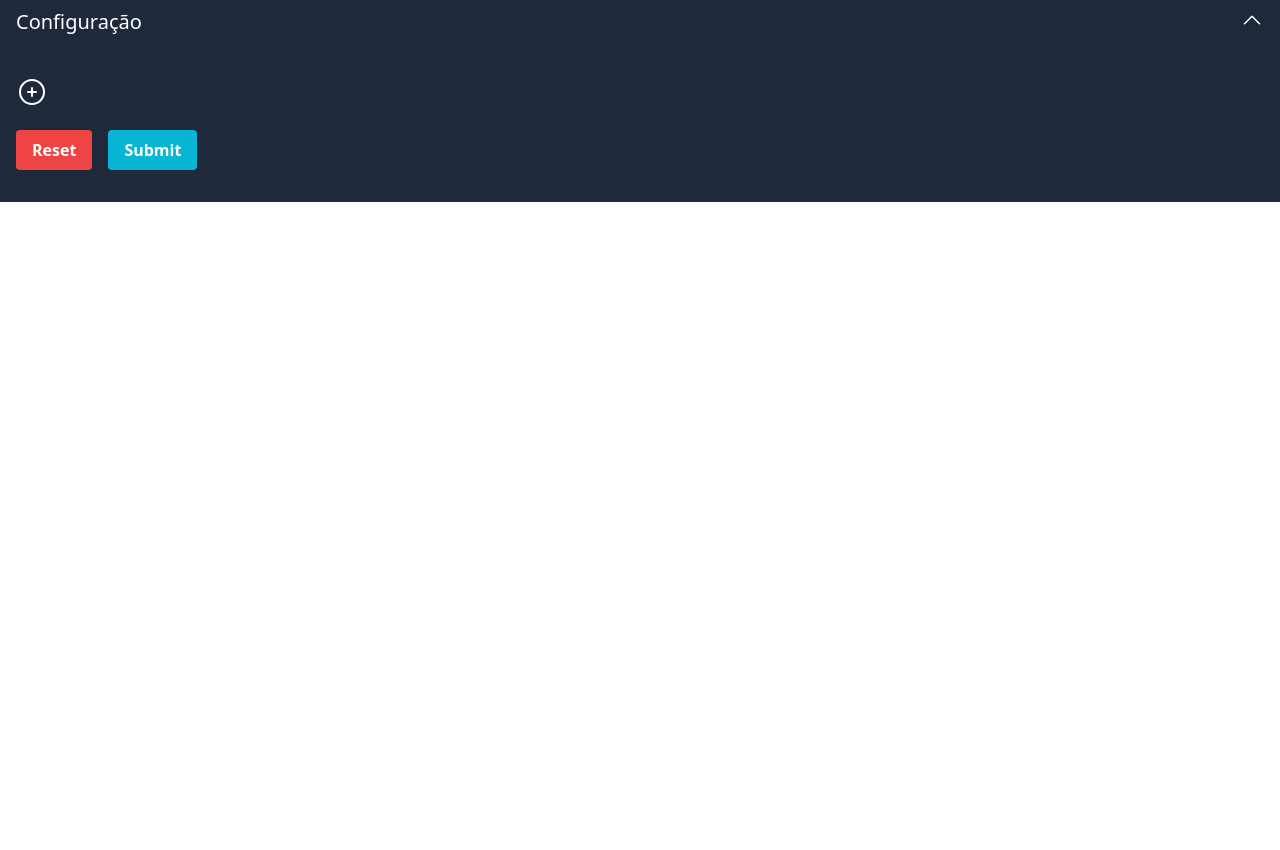
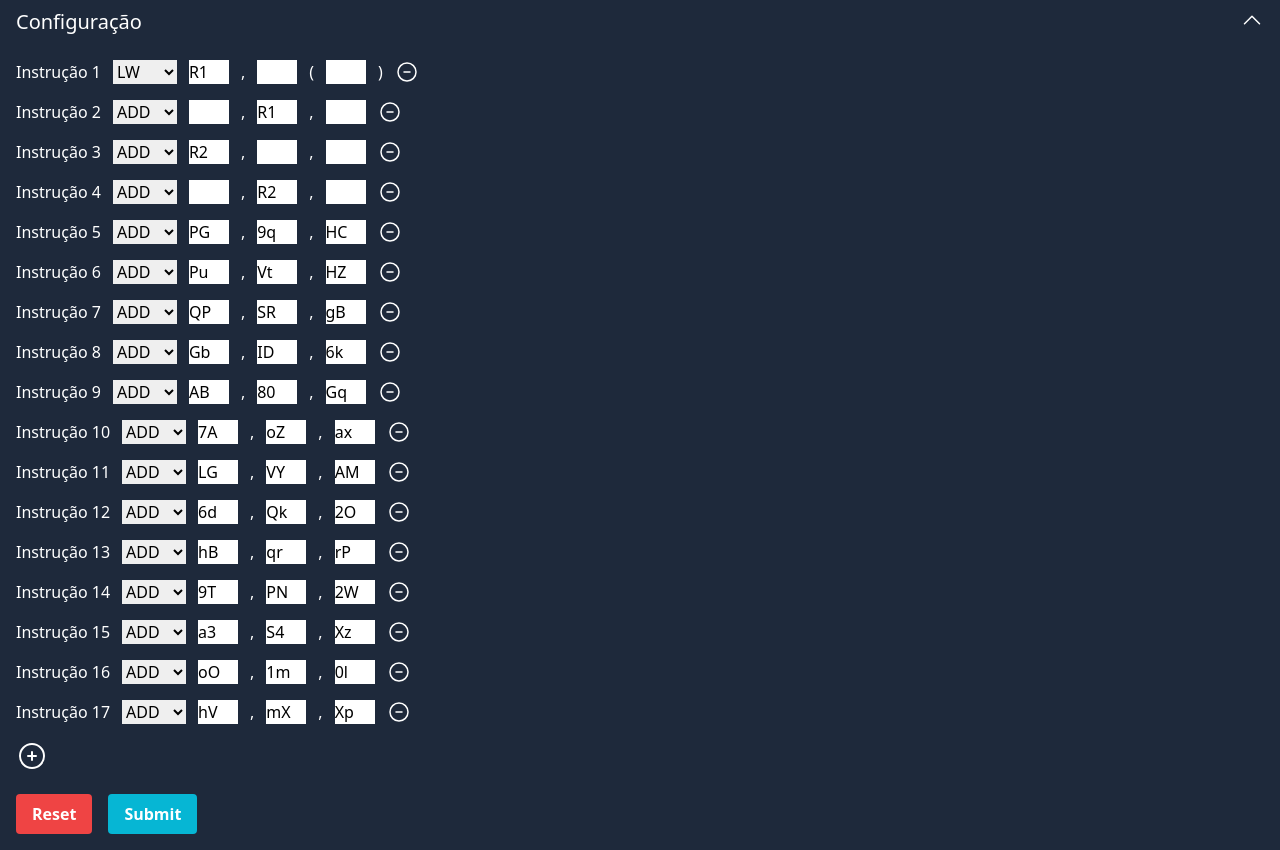
Before and after one commit to santiagopedro1/arq2Sim, a Nuxt app: page / in a window 1280 px wide. Both pictures are taken after a click on the button "Configuração". Before the commit the page ends 800 px from the top, so only its background shows below. Built offline with nearby package versions, Linux system fonts and the light colour scheme.

Commit message:
feat.: Solução conflitos de dados

```diff
--- a/components/listaInstrucoes.vue
+++ b/components/listaInstrucoes.vue
@@ -9,6 +9,36 @@ function removeInst(inst: Array<string>) {
     const index = instructions.value.indexOf(inst)
     instructions.value.splice(index, 1)
 }
+
+function makeid(length: number) {
+    let result = ''
+    let characters =
+        'ABCDEFGHIJKLMNOPQRSTUVWXYZabcdefghijklmnopqrstuvwxyz0123456789'
+    let charactersLength = characters.length
+    for (let i = 0; i < length; i++) {
+        result += characters.charAt(
+            Math.floor(Math.random() * charactersLength)
+        )
+    }
+    return result
+}
+
+onMounted(() => {
+    for (let i = 0; i < 17; i++) {
+        addInst()
+        instructions.value[i][0] = 'ADD'
+    }
+    instructions.value[0][0] = 'LW'
+    instructions.value[0][1] = 'R1'
+    instructions.value[1][2] = 'R1'
+    instructions.value[2][1] = 'R2'
+    instructions.value[3][2] = 'R2'
+    for (let i = 4; i < instructions.value.length; i++) {
+        instructions.value[i][1] = makeid(2)
+        instructions.value[i][2] = makeid(2)
+        instructions.value[i][3] = makeid(2)
+    }
+})
 </script>
 
 <template>
@@ -32,10 +62,11 @@ function removeInst(inst: Array<string>) {
                     class="w-16"
                     v-model="instructions[inst - 1][0]"
                 >
-                    <option value="add">ADD</option>
-                    <option value="sub">SUB</option>
-                    <option value="mul">MUL</option>
-                    <option value="div">DIV</option>
+                    <option value="ADD">ADD</option>
+                    <option value="SUB">SUB</option>
+                    <option value="MUL">MUL</option>
+                    <option value="DIV">DIV</option>
+                    <option value="LW">LW</option>
                 </select>
                 <input
                     type="text"
@@ -50,13 +81,27 @@ function removeInst(inst: Array<string>) {
                     class="w-10"
                     v-model="instructions[inst - 1][2]"
                 />
-                <span class="text-white">,</span>
+                <span
+                    v-if="instructions[inst - 1][0] != 'LW'"
+                    class="text-white"
+                    >,</span
+                >
+                <span
+                    v-else
+                    class="text-white"
+                    >(</span
+                >
                 <input
                     type="text"
                     :name="`reg2-${inst}`"
                     class="w-10"
                     v-model="instructions[inst - 1][3]"
                 />
+                <span
+                    v-if="instructions[inst - 1][0] == 'LW'"
+                    class="text-white"
+                    >)</span
+                >
                 <button @click="removeInst(instructions[inst - 1])">
                     <MinusCircleIcon
                         class="h-6 w-6 text-white hover:text-cyan-500"
--- a/components/mips.vue
+++ b/components/mips.vue
@@ -1,7 +1,7 @@
 <script setup lang="ts">
 defineProps<{
-    prevInst: number
-    whereBubble: 0 | 1 | 2 | 3 | 4
+    espaçoVazio: number
+    whereBubble: number
 }>()
 </script>
 
@@ -11,7 +11,7 @@ defineProps<{
         class="flex gap-3"
     >
         <div
-            v-for="i in prevInst"
+            v-for="i in espaçoVazio"
             id="espaço vazio"
             class="hidden w-16 h-16"
         ></div>
--- a/components/simArea.vue
+++ b/components/simArea.vue
@@ -39,8 +39,8 @@ const maxSteps = instructions.value.length + 4
         <div>
             <Mips
                 v-for="inst in instructions.length"
-                :prevInst="inst - 1"
-                :whereBubble="0"
+                :espaçoVazio="Number(instructions[inst - 1][4])"
+                :whereBubble="Number(instructions[inst - 1][5])"
                 class="my-2"
             />
         </div>
--- a/pages/index.vue
+++ b/pages/index.vue
@@ -12,12 +12,16 @@ function nextStep() {
     const maxSteps = mipss[mipss.length - 1].children.length
     if (whatStep.value < maxSteps) {
         mipss.forEach(mips => {
-            if (mips.children[whatStep.value]) {
-                mips.children[whatStep.value].classList.remove('hidden')
-                mips.children[whatStep.value].classList.add('flex')
-                // scroll to the last children
+            if (mips instanceof HTMLElement) {
+                if (mips.children[whatStep.value]) {
+                    mips.children[whatStep.value].classList.remove('hidden')
+                    mips.children[whatStep.value].classList.add('flex')
+                    // scroll to the last children
+                    // mips.scrollLeft = mips?.children[whatStep.value].offsetLeft
+                }
             }
         })
+
         clocks[whatStep.value].classList.remove('hidden')
         whatStep.value++
     }
@@ -32,6 +36,7 @@ function prevStep() {
             if (mips.children[whatStep.value]) {
                 mips.children[whatStep.value].classList.add('hidden')
                 // scroll to the last children
+                // mips.scrollLeft = mips.children[whatStep.value].offsetLeft
             }
         })
         clocks[whatStep.value].classList.add('hidden')
@@ -51,6 +56,33 @@ function inicio() {
 
 function submit(close: Function) {
     close()
+    let bubble = 0
+    let foda = 0
+    for (let i = 0; i < instructions.value.length; i++) {
+        if (i === 0) {
+            instructions.value[i][4] = (0).toString()
+            instructions.value[i][5] = (0).toString()
+        }
+        if (!instructions.value[i + 1]) break
+
+        if (
+            instructions.value[i][0] === 'LW' &&
+            (instructions.value[i][1] === instructions.value[i + 1][2] ||
+                instructions.value[i][1] === instructions.value[i + 1][3])
+        ) {
+            bubble = 2
+            instructions.value[i + 1].push((i + 1 + foda).toString())
+            instructions.value[i + 1].push(bubble.toString())
+        } else {
+            instructions.value[i + 1].push((i + 1 + foda).toString())
+            instructions.value[i + 1].push(bubble.toString())
+        }
+        if (bubble > 0) {
+            bubble--
+            if (bubble == 0) foda++
+        }
+    }
+
     ok.value = true
 }
 
@@ -87,7 +119,7 @@ function reset() {
             >
                 <DisclosurePanel
                     v-slot="{ close }"
-                    class="bg-slate-800 text-white px-4 py-8 flex flex-col gap-4"
+                    class="bg-slate-800 text-white px-4 py-4 flex flex-col gap-4"
                 >
                     <ListaInstrucoes />
                     <div class="flex gap-4">
```
